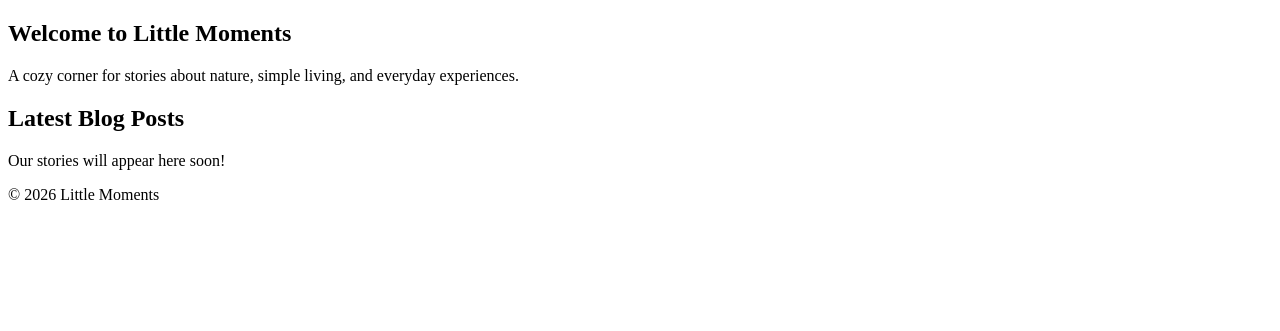
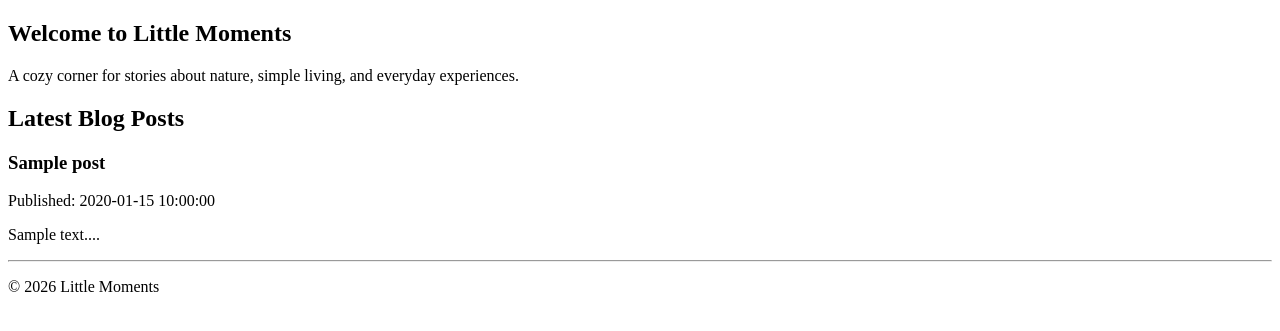
Before and after one commit to PBNowak/PRO1002-Backend-Essentials-Little-Moments, a Flask app: template templates/index.html in a window 1280 px wide. Shown: the part 133-464 px from the top of the page. Run offline with Flask 3, Linux system fonts and the light colour scheme; the template is opened without the code that fills it: most values are stand-ins (such as "Sample title", 1, 10 or a date in 2020).

Commit message:
Display SQLite blog posts on homepage

```diff
--- a/app.py
+++ b/app.py
@@ -1,12 +1,14 @@
 
 from flask import Flask, render_template
+from database import get_all_posts
 
 app = Flask(__name__)
 
 
 @app.route("/")
 def home():
-    return render_template("index.html")
+    posts = get_all_posts()
+    return render_template("index.html", posts=posts)
 
 
 if __name__ == "__main__":
--- a/database.py
+++ b/database.py
@@ -49,6 +49,21 @@ def seed_db():
         connection.close()
 
 
+def get_all_posts():
+    connection = get_connection()
+
+    try:
+        posts = connection.execute("""
+            SELECT id, title, body, published_date
+            FROM posts
+            ORDER BY published_date DESC, id DESC
+        """).fetchall()
+
+        return [dict(post) for post in posts]
+
+    finally:
+        connection.close()
+
 
 if __name__ == "__main__":
     init_db()
--- a/templates/index.html
+++ b/templates/index.html
@@ -15,7 +15,21 @@
 
 <section>
     <h2>Latest Blog Posts</h2>
-        <p>Our stories will appear here soon!</p>
+
+    {% for post in posts %}
+        <article>
+            <h3>{{ post.title }}</h3>
+
+            <p>Published: {{ post.published_date }}</p>
+
+            <p>{{ post.body[:150] }}...</p>
+
+            <hr>
+        </article>
+    {% else %}
+        <p>No blog posts available yet.</p>
+    {% endfor %}
+
 </section>
 
 {% endblock %}
```
Lines whose indentation alone changed are shown as unchanged.
